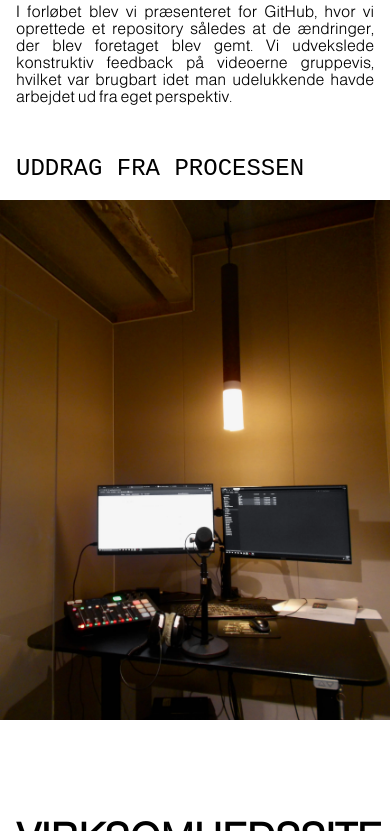
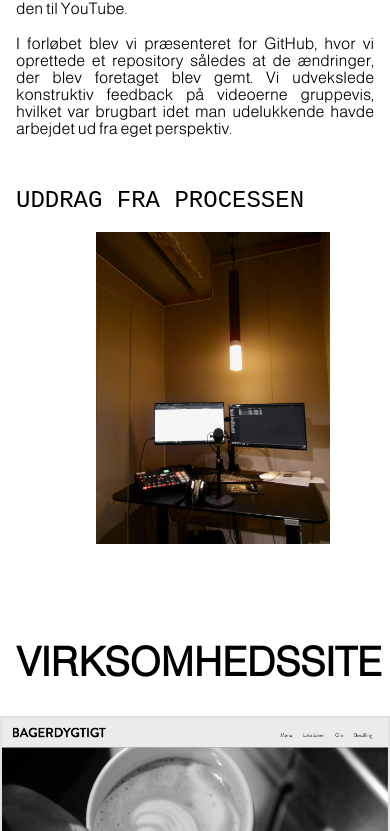
Before and after one commit to segronkjaer/kodet_site, a plain HTML site: page tema5.html in a window 390 px wide. Shown: the part 1169-2000 px from the top of the page. Drawn offline with Linux system fonts and the light colour scheme; a script that the page names is missing; a web font is replaced by a local one.

Commit message:
billede str.

```diff
--- a/styles.css
+++ b/styles.css
@@ -311,6 +311,22 @@ p {
     margin-bottom: 2rem;
 }
 
+.proces_tekst {
+    margin-top: 2rem;
+}
+
+/* 04 ANIMATION */
+.mindre_billede {
+    margin-top: 1rem;
+}
+
+/* 05 INDHOLD */
+.mindre_billede2 {
+    width: 60%;
+    margin-left: 6rem;
+    margin-bottom: 2rem;
+}
+
 /* FORSIDE */
 .grid_2 {
     margin-top: 5rem;
--- a/tema5.html
+++ b/tema5.html
@@ -52,7 +52,7 @@
         </div>
         <div class="grid_billede2">
             <img class="border" src="img/05indhold.webp" alt="Screenshot af site">
-            <a href="https://segronkjaer.github.io/interview_site/index.html">SE SIDEN →</a>
+            <a class="link_afstand" href="https://segronkjaer.github.io/interview_site/index.html">SE SIDEN →</a>
         </div>
 
         <div class="proces_tekst">
```
